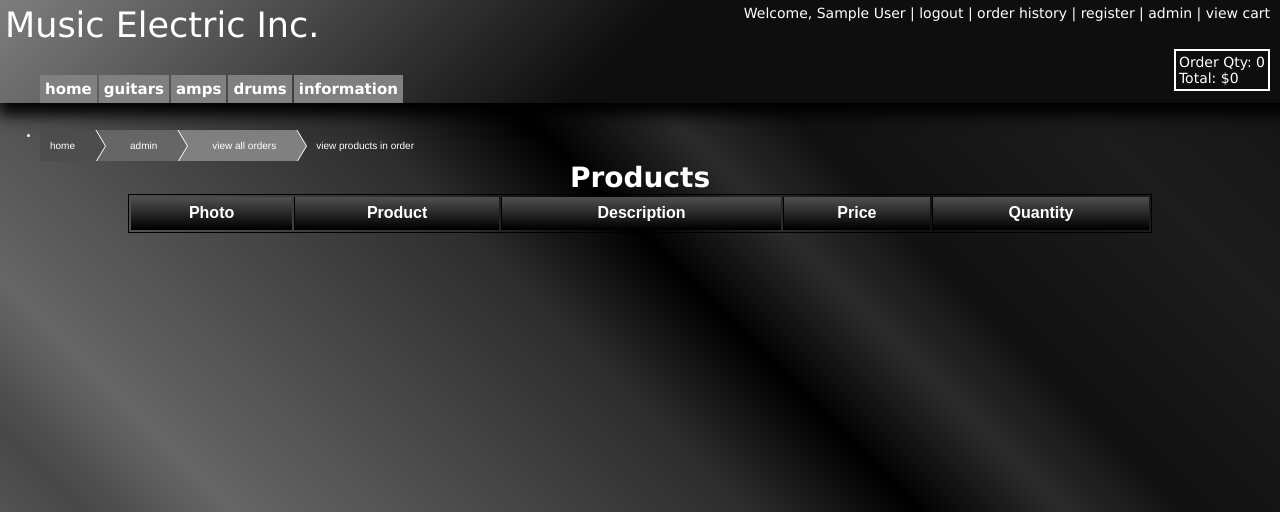
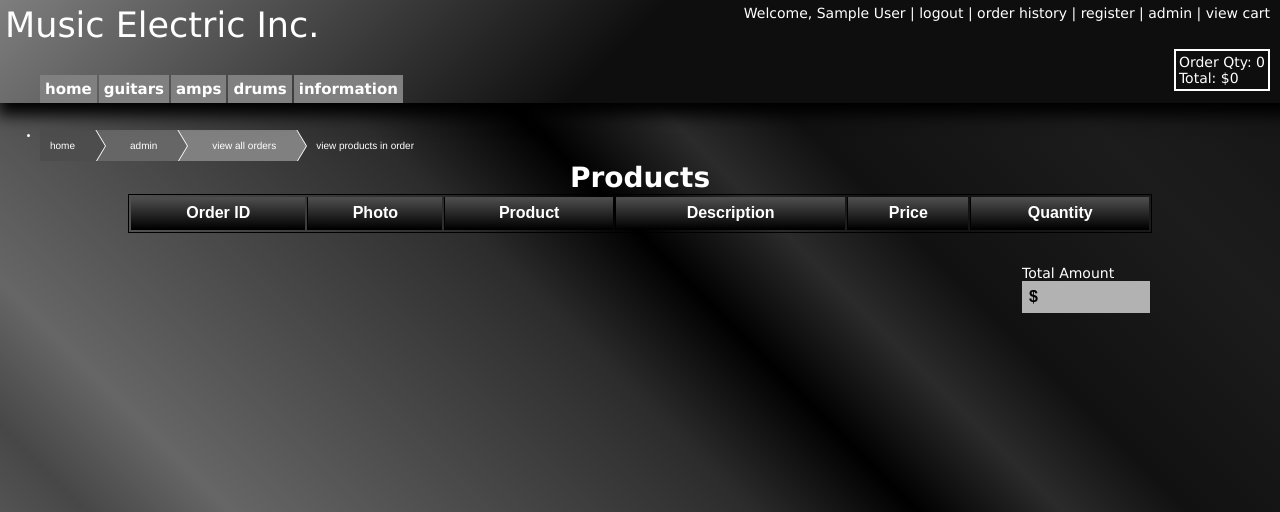
Before and after one commit to pviker/GroupProject, a PHP site: page /ics325/orders/viewOrderProducts.php?orderid=1 in a window 1280 px wide. Shown: the top 512 px of the page. Run offline with PHP 8.4, Linux system fonts and the light colour scheme; the visitor is signed in with stand-in values (Sample User, id 1); data that the repository does not hold is empty.

Commit message:
View Order Products Update

```diff
--- a/orders/viewAllOrders.php
+++ b/orders/viewAllOrders.php
@@ -71,11 +71,7 @@
 
            </tr>";
 
-          }
-
-      // }
-
-
+      }
 
 ?>
 
--- a/orders/viewOrderProducts.php
+++ b/orders/viewOrderProducts.php
@@ -55,6 +55,7 @@
 
          <table class = "cartTable">
              <tr>
+                 <td>Order ID</td>
                  <td>Photo</td>
                  <td>Product</td>
                  <td>Description</td>
@@ -72,41 +73,43 @@
 
     $productResults = mysqli_query($dbc, $productInfoQuery);
 
-    // $qtyQuery = "select qty from orders, order_items where orders.orders_id=order_items.order_id and orders.orders_id='" . $orderID . "'";
-//
-    // $qtyResults = mysqli_query($dbc, $qtyQuery);
+    $totalAmount = "";
 
     while($productRow = mysqli_fetch_assoc($productResults)) {
 
         echo "<tr>
 
+                <td>" . $orderID . "</td>
                 <td><img src=\"../" . $productRow['photo_loc'] . "\" height=\"100\" width=\"100\"></td>
                 <td>" . $productRow['title'] . "</td>
                 <td>" . $productRow['descr'] . "</td>
                 <td>" . $productRow['price'] . "</td>
-                <td>" . $productRow['qty']   . "</td>";
+                <td>" . $productRow['qty']   . "</td>
 
+             </tr>";
 
-         // $qtyRow = mysqli_fetch_assoc($qtyResults);
-//
-         // foreach($qtyRow as $qty) {
-//
-             // echo "<td>" . $qty . "</td>";
-//
-         // }
-
-
-
-        echo "</tr>";
+             $totalAmount += $productRow['price'] * $productRow['qty'];
 
      }
-
 
 ?>
 
 </table>
 
 </div>
+<br><br>
+
+<div class = "amountTable">
+
+        <table>
+
+             <tr>Total Amount</tr>
+
+                <td>$<?php echo $totalAmount ?></td>
+
+         </table>
+
+</div>
 
 </body>
 
--- a/styles/userInfoTable.css
+++ b/styles/userInfoTable.css
@@ -94,3 +94,112 @@
 .usersTable tr:first-child td:last-child{
 	border-width:0px 0px 1px 1px;
 }
+
+
+.amountTable {
+	margin:0px;padding:0px;
+	width:10%;
+	/*box-shadow: 10px 10px 5px #888888;*/
+	border:0px solid #000000;
+
+	-moz-border-radius-bottomleft:0px;
+	-webkit-border-bottom-left-radius:0px;
+	border-bottom-left-radius:0px;
+
+	-moz-border-radius-bottomright:0px;
+	-webkit-border-bottom-right-radius:0px;
+	border-bottom-right-radius:0px;
+
+	-moz-border-radius-topright:0px;
+	-webkit-border-top-right-radius:0px;
+	border-top-right-radius:0px;
+
+	-moz-border-radius-topleft:0px;
+	-webkit-border-top-left-radius:0px;
+	border-top-left-radius:0px;
+
+	position: absolute;
+    right: 130px;
+
+
+
+}.amountTable table{
+    border-collapse: collapse;
+        border-spacing: 0;
+	width:100%;
+	height:100%;
+	margin:0px;padding:0px;
+
+}.amountTable tr:last-child td:last-child {
+	-moz-border-radius-bottomright:0px;
+	-webkit-border-bottom-right-radius:0px;
+	border-bottom-right-radius:0px;
+
+}
+.amountTable table tr:first-child td:first-child {
+	-moz-border-radius-topleft:0px;
+	-webkit-border-top-left-radius:0px;
+	border-top-left-radius:0px;
+
+
+}
+.amountTable table tr:first-child td:last-child {
+	-moz-border-radius-topright:0px;
+	-webkit-border-top-right-radius:0px;
+	border-top-right-radius:0px;
+}.amountTable tr:last-child td:first-child{
+	-moz-border-radius-bottomleft:0px;
+	-webkit-border-bottom-left-radius:0px;
+	border-bottom-left-radius:0px;
+}.amountTable tr:hover td{
+	background-color:#ffffff;
+
+
+}
+.amountTable td{
+	vertical-align:middle;
+
+	background-color:#b2b2b2;
+
+	border:1px solid #000000;
+	border-width:0px 1px 1px 0px;
+	text-align:left;
+	padding:7px;
+	font-size:16px;
+	font-family:Arial;
+	font-weight:bold;
+	color:#000000;
+}.amountTable tr:last-child td{
+	border-width:0px 1px 0px 0px;
+}.amountTable tr td:last-child{
+	border-width:0px 0px 1px 0px;
+}.amountTable tr:last-child td:last-child{
+	border-width:0px 0px 0px 0px;
+}
+.amountTable tr:first-child td{
+		background:-o-linear-gradient(bottom, #333333 5%, #333333 100%);	background:-webkit-gradient( linear, left top, left bottom, color-stop(0.05, #333333), color-stop(1, #333333) );
+	background:-moz-linear-gradient( center top, #333333 5%, #333333 100% );
+	filter:progid:DXImageTransform.Microsoft.gradient(startColorstr="#333333", endColorstr="#333333");	background: -o-linear-gradient(top,#333333,333333);
+
+	background-color:#333333;
+	border:0px solid #000000;
+	text-align:center;
+	border-width:0px 0px 1px 1px;
+	font-size:14px;
+	font-family:Arial;
+	font-weight:bold;
+	color:#ffffff;
+}
+.amountTable tr:first-child:hover td{
+	background:-o-linear-gradient(bottom, #333333 5%, #333333 100%);	background:-webkit-gradient( linear, left top, left bottom, color-stop(0.05, #333333), color-stop(1, #333333) );
+	background:-moz-linear-gradient( center top, #333333 5%, #333333 100% );
+	filter:progid:DXImageTransform.Microsoft.gradient(startColorstr="#333333", endColorstr="#333333");	background: -o-linear-gradient(top,#333333,333333);
+
+	background-color:#333333;
+}
+.amountTable tr:first-child td:first-child{
+	border-width:0px 0px 1px 0px;
+}
+.amountTable tr:first-child td:last-child{
+	border-width:0px 0px 1px 1px;
+}
```
